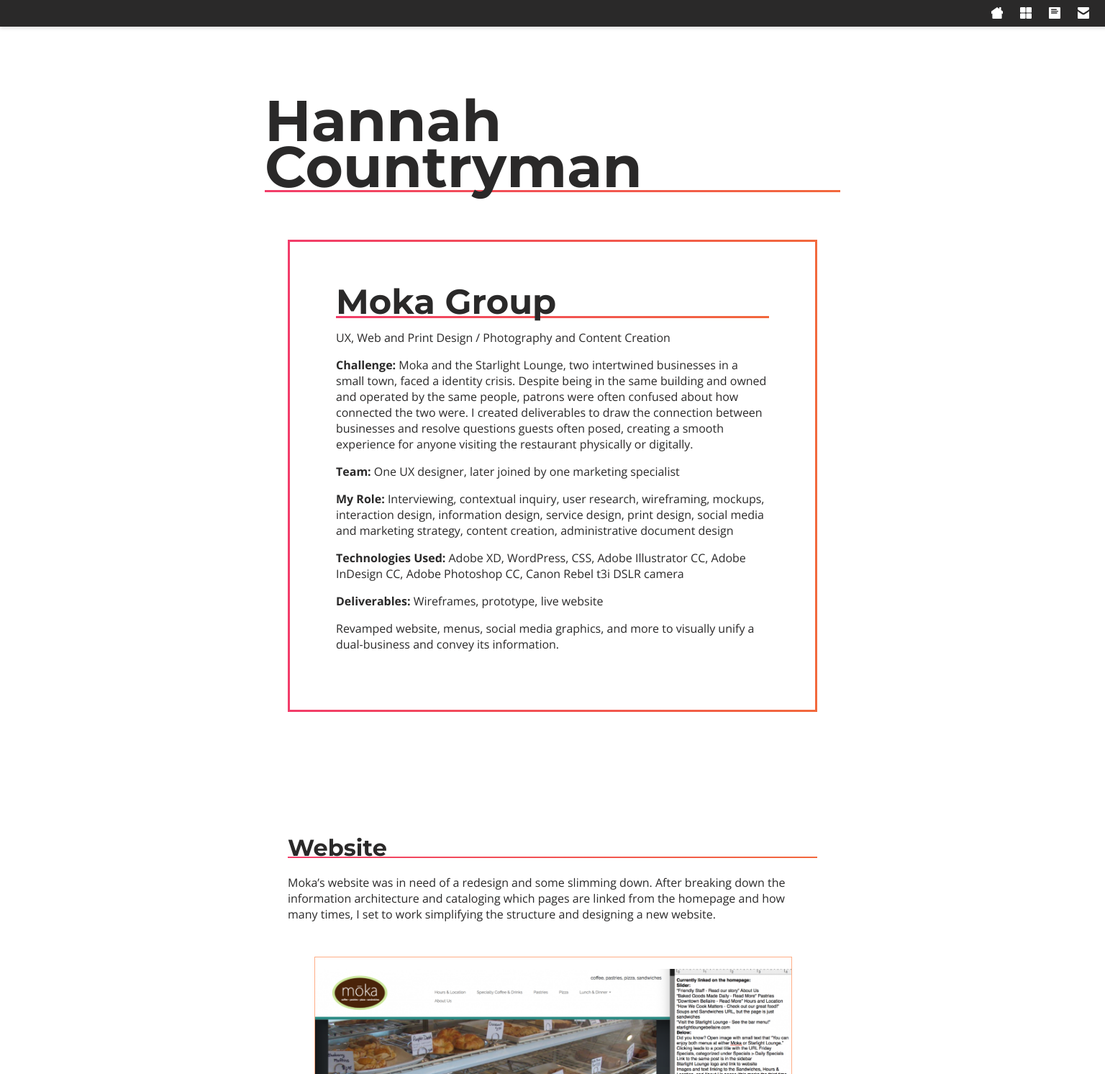
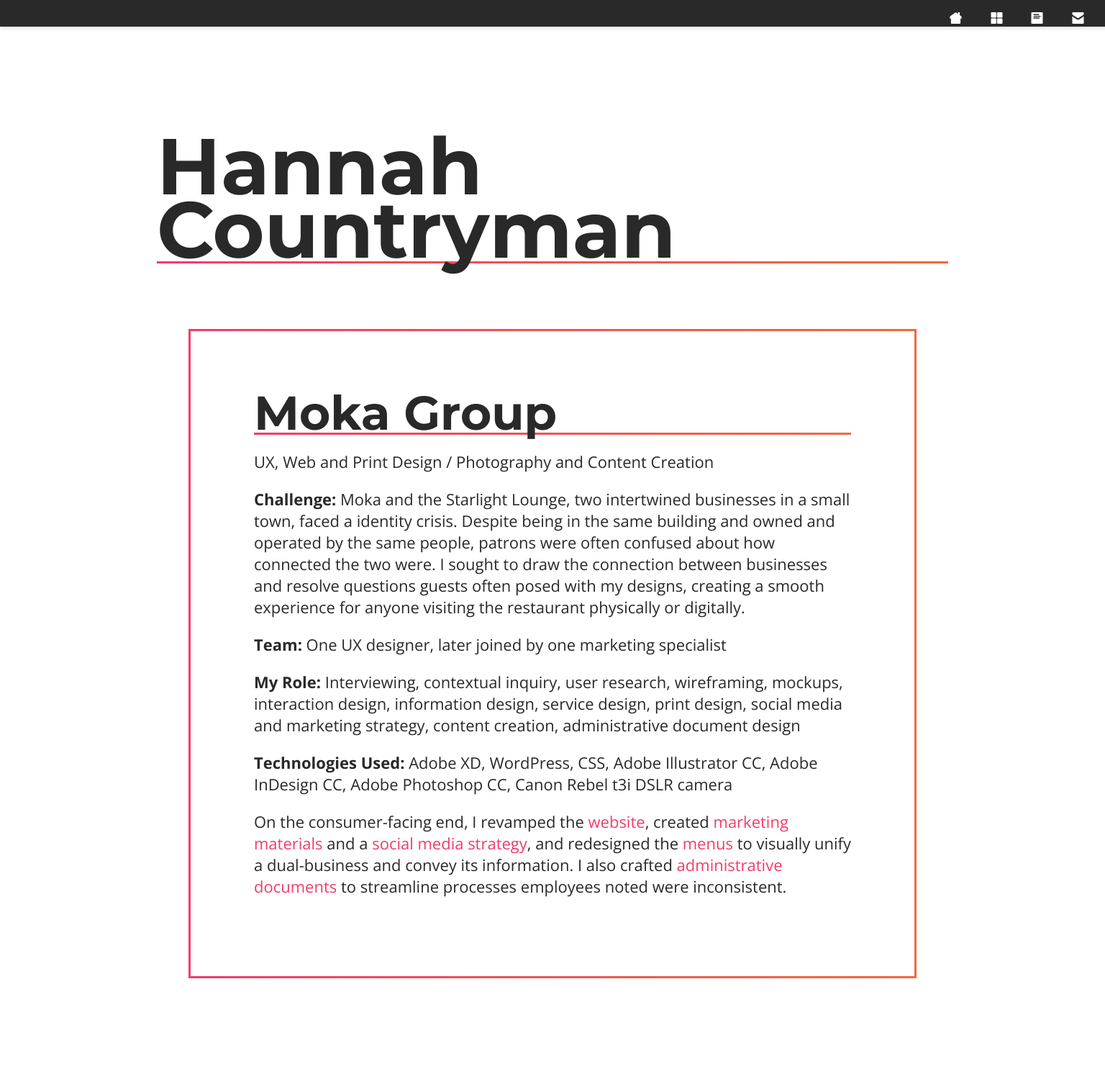
Before and after one commit to hanncou/hanncou.github.io, a PHP site: page /projects/moka-group.html in a window 1536 px wide. Shown: the top 1492 px of the page at 72% size. Run offline with PHP 8.4, Linux system fonts and the light colour scheme; some libraries are stand-ins or nearby versions.

Commit message:
fixed smooth scroll on project pages and added a media query for screens wider than 1440px

```diff
--- a/portfolio/css/stylesheet.css
+++ b/portfolio/css/stylesheet.css
@@ -177,6 +179,18 @@
 
     p, a, ul, ol{
         font-size:1.1em;
+    }
+
+}
+
+@media screen and (min-width: 1440px) {
+
+    html{
+        font-size:22px;
+    }
+
+    #about, #projects, #resume, #summary, #case-study{
+    max-width: 1100px;
     }
 
 }
@@ -249,6 +263,14 @@
 
 }
 
+@media screen and (min-width: 1440px) {
+
+    nav{
+
+    }
+
+}
+
 
 /*--
 --- Profile Section ---
--- a/portfolio/projects/moka-group.html
+++ b/portfolio/projects/moka-group.html
@@ -44,7 +44,7 @@
         <h2>Moka Group</h2>
         <p>UX, Web and Print Design / Photography and Content Creation</p>
 
-        <p><strong>Challenge:</strong> Moka and the Starlight Lounge, two intertwined businesses in a small town, faced a identity crisis. Despite being in the same building and owned and operated by the same people, patrons were often confused about how connected the two were. I created deliverables to draw the connection between businesses and resolve questions guests often posed, creating a smooth experience for anyone visiting the restaurant physically or digitally.</p>
+        <p><strong>Challenge:</strong> Moka and the Starlight Lounge, two intertwined businesses in a small town, faced a identity crisis. Despite being in the same building and owned and operated by the same people, patrons were often confused about how connected the two were. I sought to draw the connection between businesses and resolve questions guests often posed with my designs, creating a smooth experience for anyone visiting the restaurant physically or digitally.</p>
 
         <p><strong>Team:</strong> One UX designer, later joined by one marketing specialist</p>
 
@@ -52,9 +52,7 @@
 
         <p><strong>Technologies Used:</strong> Adobe XD, WordPress, CSS, Adobe Illustrator CC, Adobe InDesign CC, Adobe Photoshop CC, Canon Rebel t3i DSLR camera</p>
 
-        <p><strong>Deliverables:</strong> Wireframes, prototype, live website</p>
-
-        <p>Revamped website, menus, social media graphics, and more to visually unify a dual-business and convey its information.</p>
+        <p>On the consumer-facing end, I revamped the <a href="#website" class="scroll">website</a>, created <a href="#marketing" class="scroll">marketing materials</a> and a <a href="#social-media" class="scroll">social media strategy</a>, and redesigned the <a href="#menu" class="scroll">menus</a> to visually unify a dual-business and convey its information. I also crafted <a href="#documents" class="scroll">administrative documents</a> to streamline processes employees noted were inconsistent.</p>
 
     </div>
 </section>
@@ -65,7 +63,7 @@
 
         <!-- Website Content -->
 
-        <h3>Website</h3>
+        <h3 id="website">Website</h3>
         <p>Moka’s website was in need of a redesign and some slimming down. After breaking down the information architecture and cataloging which pages are linked from the homepage and how many times, I set to work simplifying the structure and designing a new website.</p>
 
         <figure class="img-wrapper">
@@ -111,13 +109,19 @@
 
         <!-- Marketing Content -->
 
-        <h3>Marketing</h3>
+        <h3 id="marketing">Marketing</h3>
         <p>Show social pages, Tonight's Specials banner and daily images, talk about social media strategy, show flyer and order form for the Bee Well thing, etc, etc.</p>
+
+
+        <!-- Social Media Content -->
+
+        <h3 id="social-media">Social Media Strategy</h3>
+        <p>Moka and Starlight's Facebook page profile pictures, banners, and strategy for content. I created graphics to post with specials and used photographs to whet appetites about dishes. Also, I set up a campaign to encourage followers to try Italian Sodas in a handful of new flavors during Bellaire's Rubber Ducky Festival.</p>
 
 
         <!-- Menu Content -->
 
-        <h3>Menu</h3>
+        <h3 id="menu">Menu</h3>
         <p>The menu went through several stages. Keeping in communication with the client, I learned about restrictions as I updated her on the design.</p>
 
         <figure class="img-wrapper">
@@ -143,7 +147,7 @@
 
         <!-- Administrative Documents Content -->
 
-        <h3>Administrative Documents</h3>
+        <h3 id="documents">Administrative Documents</h3>
         <p>The customer experience isn't the only one that design can lend a hand to. Working closely with the Moka / Starlight crew, I heard some of their grievances about internal systems and processes.</p>
 
         <p>One major issue that came up was inconsistency in how the till was counted each night. I interviewed the two openers of the restaurant and recorded their ideas about how everything should be counted and documented. I also had conversations with closers to see how they currently counted the till in order to make sure my design felt intuitive and clear.</p>
@@ -197,7 +201,7 @@
 <script src="https://ajax.googleapis.com/ajax/libs/jquery/3.3.1/jquery.min.js"></script>
 <!--JQuery Easing-->
 <script src="https://cdnjs.cloudflare.com/ajax/libs/jquery-easing/1.3/jquery.easing.min.js"></script>
-<script src="js/jquery.smooth-scroll.js"></script>
+<script src="../js/jquery.smooth-scroll.js"></script>
 <!--Scrolling-->
 <script>$('a.scroll').smoothScroll();</script>
 
--- a/portfolio/projects/msu-library.html
+++ b/portfolio/projects/msu-library.html
@@ -126,7 +126,7 @@
 <script src="https://ajax.googleapis.com/ajax/libs/jquery/3.3.1/jquery.min.js"></script>
 <!--JQuery Easing-->
 <script src="https://cdnjs.cloudflare.com/ajax/libs/jquery-easing/1.3/jquery.easing.min.js"></script>
-<script src="js/jquery.smooth-scroll.js"></script>
+<script src="../js/jquery.smooth-scroll.js"></script>
 <!--Scrolling-->
 <script>$('a.scroll').smoothScroll();</script>
 
--- a/portfolio/projects/project-boilerplate.html
+++ b/portfolio/projects/project-boilerplate.html
@@ -126,7 +126,7 @@
 <script src="https://ajax.googleapis.com/ajax/libs/jquery/3.3.1/jquery.min.js"></script>
 <!--JQuery Easing-->
 <script src="https://cdnjs.cloudflare.com/ajax/libs/jquery-easing/1.3/jquery.easing.min.js"></script>
-<script src="js/jquery.smooth-scroll.js"></script>
+<script src="../js/jquery.smooth-scroll.js"></script>
 <!--Scrolling-->
 <script>$('a.scroll').smoothScroll();</script>
 
--- a/portfolio/projects/sherlockian.html
+++ b/portfolio/projects/sherlockian.html
@@ -133,7 +133,7 @@
 <script src="https://ajax.googleapis.com/ajax/libs/jquery/3.3.1/jquery.min.js"></script>
 <!--JQuery Easing-->
 <script src="https://cdnjs.cloudflare.com/ajax/libs/jquery-easing/1.3/jquery.easing.min.js"></script>
-<script src="js/jquery.smooth-scroll.js"></script>
+<script src="../js/jquery.smooth-scroll.js"></script>
 <!--Scrolling-->
 <script>$('a.scroll').smoothScroll();</script>
 
--- a/portfolio/projects/teta.html
+++ b/portfolio/projects/teta.html
@@ -190,7 +190,7 @@
 <script src="https://ajax.googleapis.com/ajax/libs/jquery/3.3.1/jquery.min.js"></script>
 <!--JQuery Easing-->
 <script src="https://cdnjs.cloudflare.com/ajax/libs/jquery-easing/1.3/jquery.easing.min.js"></script>
-<script src="js/jquery.smooth-scroll.js"></script>
+<script src="../js/jquery.smooth-scroll.js"></script>
 <!--Scrolling-->
 <script>$('a.scroll').smoothScroll();</script>
 
--- a/portfolio/projects/wendys.html
+++ b/portfolio/projects/wendys.html
@@ -128,7 +128,7 @@
 <script src="https://ajax.googleapis.com/ajax/libs/jquery/3.3.1/jquery.min.js"></script>
 <!--JQuery Easing-->
 <script src="https://cdnjs.cloudflare.com/ajax/libs/jquery-easing/1.3/jquery.easing.min.js"></script>
-<script src="js/jquery.smooth-scroll.js"></script>
+<script src="../js/jquery.smooth-scroll.js"></script>
 <!--Scrolling-->
 <script>$('a.scroll').smoothScroll();</script>
 
```
Also changed, not shown: other parts of portfolio/css/stylesheet.css (+36 -6 lines), portfolio/index.html (+15 -0 lines).
